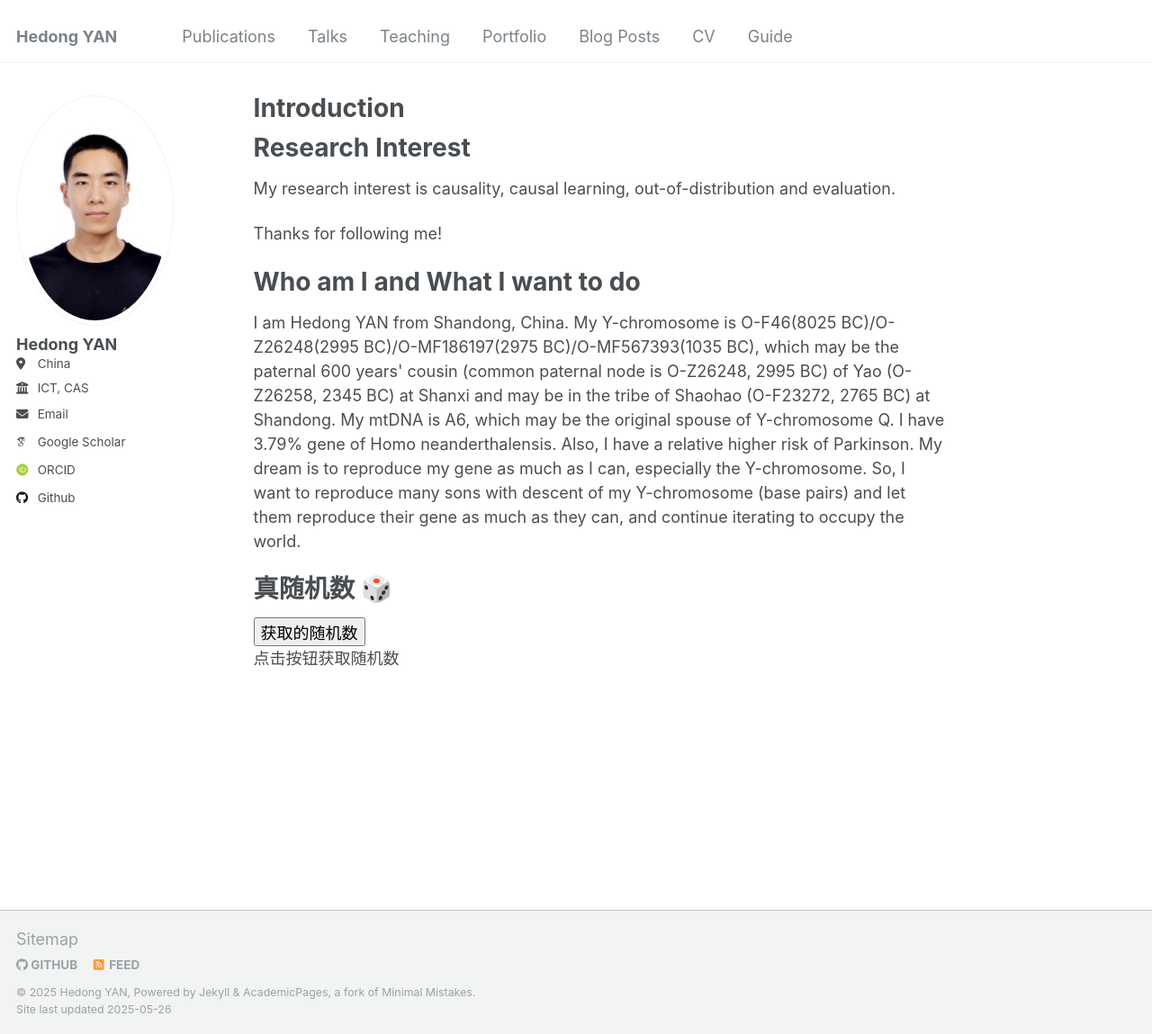
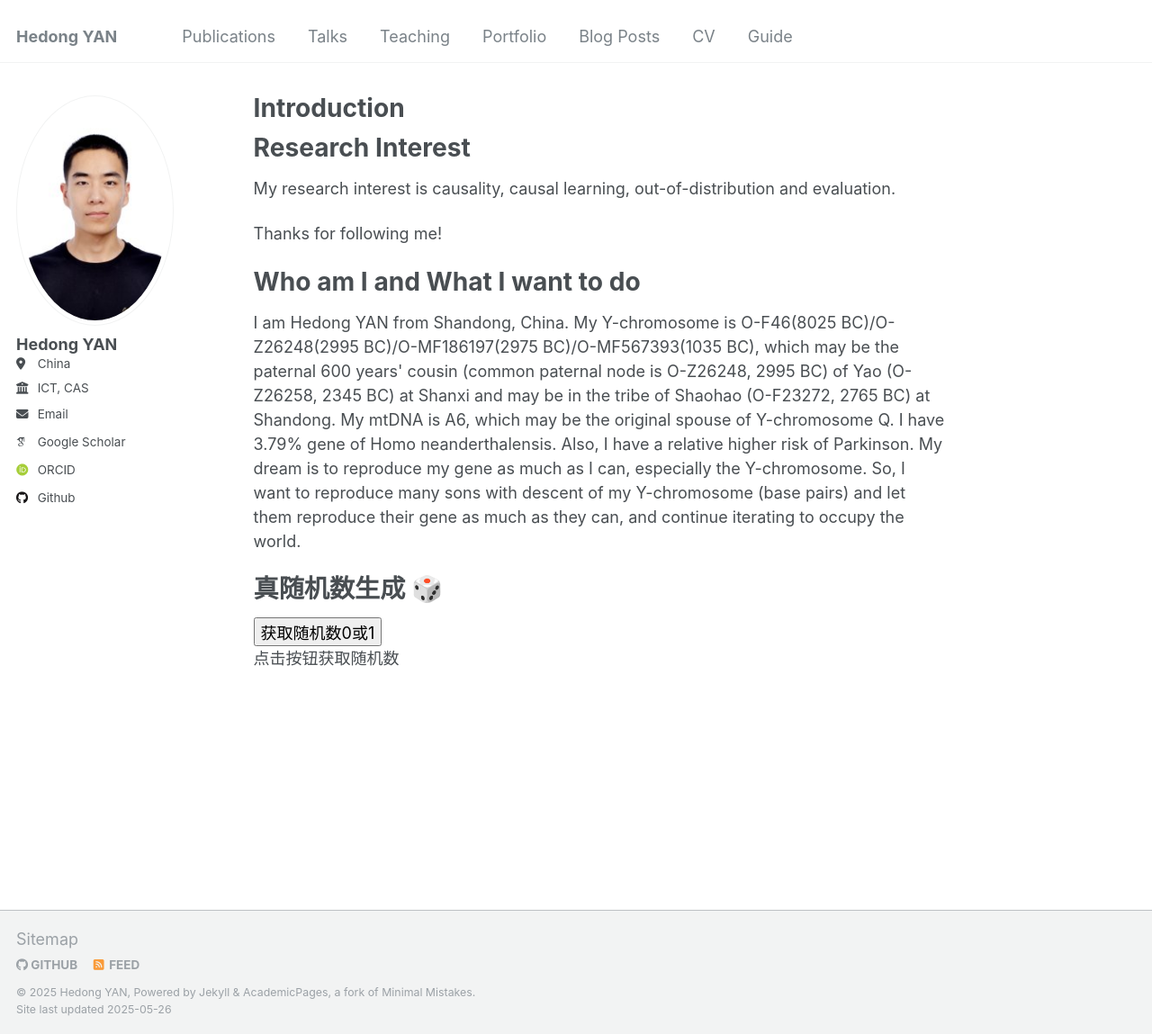
Before and after one commit to hedongyan/hedongyan.github.io, a Jekyll site: the page built from _pages/about.html, in a window 1280 px wide and 1149 px high. Shown: the whole window at 90% size. Built offline with Jekyll 4.4.1, drawn with Linux system fonts in a browser that asks for light colours; some web fonts are replaced; some of the changed lines change nothing that is shown.

Commit message:
Update about.html

```diff
--- a/_pages/about.html
+++ b/_pages/about.html
@@ -15,20 +15,22 @@
 <p>I am Hedong YAN from Shandong, China. My Y-chromosome is O-F46(8025 BC)/O-Z26248(2995 BC)/O-MF186197(2975 BC)/O-MF567393(1035 BC), which may be the paternal 600 years' cousin (common paternal node is O-Z26248, 2995 BC) of Yao (O-Z26258, 2345 BC) at Shanxi and may be in the tribe of Shaohao (O-F23272, 2765 BC) at Shandong. My mtDNA is A6, which may be the original spouse of Y-chromosome Q. I have 3.79% gene of Homo neanderthalensis. Also, I have a relative higher risk of Parkinson. My dream is to reproduce my gene as much as I can, especially the Y-chromosome. So, I want to reproduce many sons with descent of my Y-chromosome (base pairs) and let them reproduce their gene as much as they can, and continue iterating to occupy the world. </p>
 <!-- <img src="/images/狗头表情.webp"> -->
 
-<!-- 新增：真随机数按钮 -->
-<h1>真随机数 🎲</h1>
-<button onclick="getRandomBit()">获取的随机数</button>
+<h1>真随机数生成 🎲</h1>
+<button onclick="getRandomBit()">获取随机数0或1</button>
 <p id="result">点击按钮获取随机数</p>
 
 <script>
   async function getRandomBit() {
+    const resultEl = document.getElementById("result");
+    resultEl.textContent = "正在生成，请稍候...";
     try {
       const res = await fetch('https://www.random.org/integers/?num=1&min=0&max=1&col=1&base=10&format=plain&rnd=new');
       if (!res.ok) throw new Error('网络错误');
       const text = await res.text();
-      document.getElementById("result").textContent = "随机数是：" + text.trim();
+      const bit = text.trim();
+      resultEl.textContent = `新的随机数是：${bit} （时间：${new Date().toLocaleTimeString()}）`;
     } catch (e) {
-      document.getElementById("result").textContent = "获取随机数失败：" + e.message;
+      resultEl.textContent = "获取随机数失败：" + e.message;
     }
   }
-  </script>
+</script>
```
